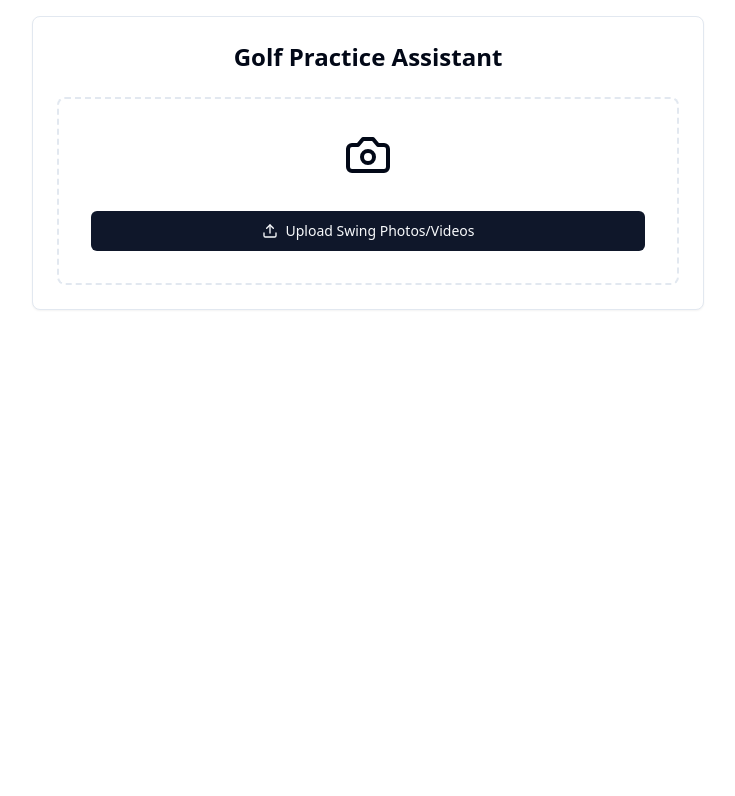
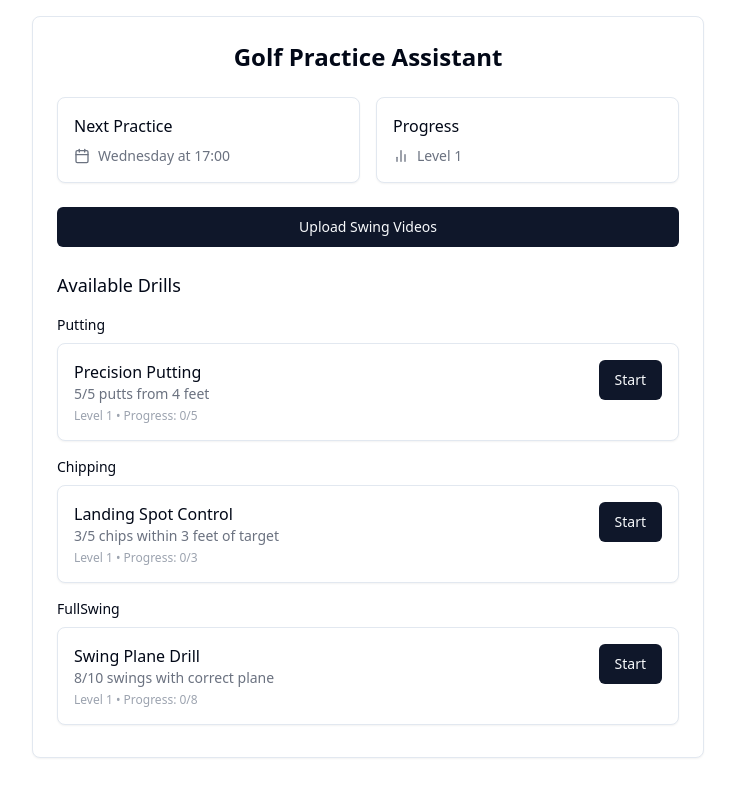
Before and after one commit to smanielp/golf-app, a Next.js app: page / in a window 1280 px wide. Shown: the top 796 px of the page, without its empty margins (272-1007 px from the left). Built offline with nearby package versions, Linux system fonts and the light colour scheme.

Commit message:
Update GolfCoachApp with new component structure and progress tracking

```diff
--- a/src/components/GolfCoachApp.tsx
+++ b/src/components/GolfCoachApp.tsx
@@ -1,25 +1,38 @@
-import React, { useState, useRef } from 'react';
+// src/components/GolfCoachApp.tsx
+import React, { useState, useEffect } from 'react';
 import { Card, CardHeader, CardContent } from '@/components/ui/card';
-import { Button } from '@/components/ui/button';
-import { Camera, Upload, X } from 'lucide-react';
+import { UploadedFile, Drill, ProgressState } from './types';
+import Dashboard from './dashboard/Dashboard';
+import PracticeSession from './practice/PracticeSession';
+import MediaUploaderView from './media/MediaUploaderView';
 
-type UploadedFile = {
-  file: File;
-  preview: string;
-  type: 'image' | 'video';
-};
+export const GolfCoachApp: React.FC = () => {
+  // App state
+  const [currentView, setCurrentView] = useState<'dashboard' | 'practice' | 'upload'>('dashboard');
+  const [uploadedFiles, setUploadedFiles] = useState<UploadedFile[]>([]);
+  const [selectedDrill, setSelectedDrill] = useState<Drill | null>(null);
+  const [drillProgress, setDrillProgress] = useState<ProgressState>({});
 
-export const GolfCoachApp = () => {
-  const [uploadedFiles, setUploadedFiles] = useState<UploadedFile[]>([]);
-  const fileInputRef = useRef<HTMLInputElement>(null);
+  // Load saved progress from localStorage on initial render
+  useEffect(() => {
+    const savedProgress = localStorage.getItem('drillProgress');
+    if (savedProgress) {
+      try {
+        setDrillProgress(JSON.parse(savedProgress));
+      } catch (e) {
+        console.error('Failed to parse saved progress');
+      }
+    }
+  }, []);
 
-  const handleFileSelect = (event: React.ChangeEvent<HTMLInputElement>) => {
-    const files = Array.from(event.target.files || []);
-    const mediaFiles = files.filter(file =>
-      file.type.startsWith('image/') || file.type.startsWith('video/')
-    );
+  // Save progress to localStorage whenever it changes
+  useEffect(() => {
+    localStorage.setItem('drillProgress', JSON.stringify(drillProgress));
+  }, [drillProgress]);
 
-    const newFiles = mediaFiles.map(file => ({
+  // Handle file uploads
+  const handleFilesSelected = (files: File[]) => {
+    const newFiles = files.map(file => ({
       file,
       preview: URL.createObjectURL(file),
       type: file.type.startsWith('image/') ? 'image' : 'video'
@@ -28,6 +41,7 @@ export const GolfCoachApp = () => {
     setUploadedFiles(prev => [...prev, ...newFiles]);
   };
 
+  // Remove a file
   const removeFile = (index: number) => {
     setUploadedFiles(prev => {
       const newFiles = [...prev];
@@ -37,65 +51,83 @@ export const GolfCoachApp = () => {
     });
   };
 
+  // Update drill progress
+  const updateDrillProgress = (drillId: string, success: boolean) => {
+    setDrillProgress(prev => {
+      const currentProgress = prev[drillId] || { level: 1, successCount: 0, attempts: 0 };
+      const drill = selectedDrill;
+
+      if (!drill) return prev;
+
+      const currentLevel = drill.progressionLevels[currentProgress.level - 1];
+
+      const newProgress = {
+        ...currentProgress,
+        successCount: success ? currentProgress.successCount + 1 : currentProgress.successCount,
+        attempts: currentProgress.attempts + 1
+      };
+
+      // Check for level progression
+      if (newProgress.successCount >= currentLevel.target &&
+          newProgress.attempts <= currentLevel.attempts) {
+        if (currentProgress.level < drill.progressionLevels.length) {
+          alert(`Congratulations! You've advanced to level ${currentProgress.level + 1}!`);
+          return {
+            ...prev,
+            [drillId]: { level: currentProgress.level + 1, successCount: 0, attempts: 0 }
+          };
+        }
+      }
+
+      return { ...prev, [drillId]: newProgress };
+    });
+  };
+
+  // Navigation handlers
+  const handleStartUpload = () => {
+    setCurrentView('upload');
+  };
+
+  const handleSelectDrill = (drill: Drill) => {
+    setSelectedDrill(drill);
+    setCurrentView('practice');
+  };
+
+  const handlePracticeComplete = () => {
+    setSelectedDrill(null);
+    setCurrentView('dashboard');
+  };
+
   return (
     <Card className="w-full max-w-2xl mx-auto">
       <CardHeader>
         <h1 className="text-2xl font-bold text-center">Golf Practice Assistant</h1>
       </CardHeader>
       <CardContent>
-        <div className="space-y-6">
-          <div className="text-center p-8 border-2 border-dashed rounded-lg">
-            <Camera className="mx-auto mb-4" size={48} />
-            <div className="space-y-4">
-              <input
-                type="file"
-                ref={fileInputRef}
-                onChange={handleFileSelect}
-                accept="image/*,video/*"
-                multiple
-                className="hidden"
-              />
+        {currentView === 'dashboard' && (
+          <Dashboard
+            drillProgress={drillProgress}
+            onSelectDrill={handleSelectDrill}
+            onStartUpload={handleStartUpload}
+          />
+        )}
 
-              <Button
-                className="w-full"
-                onClick={() => fileInputRef.current?.click()}
-              >
-                <Upload className="w-4 h-4 mr-2" />
-                Upload Swing Photos/Videos
-              </Button>
+        {currentView === 'practice' && selectedDrill && (
+          <PracticeSession
+            drill={selectedDrill}
+            onComplete={updateDrillProgress}
+            onExit={handlePracticeComplete}
+          />
+        )}
 
-              {uploadedFiles.length > 0 && (
-                <div className="mt-4 grid grid-cols-2 gap-4">
-                  {uploadedFiles.map((file, index) => (
-                    <div key={index} className="relative">
-                      {file.type === 'image' ? (
-                        <img
-                          src={file.preview}
-                          alt={`Upload ${index + 1}`}
-                          className="w-full h-32 object-cover rounded-lg"
-                        />
-                      ) : (
-                        <video
-                          src={file.preview}
-                          className="w-full h-32 object-cover rounded-lg"
-                          controls
-                        />
-                      )}
-                      <Button
-                        variant="destructive"
-                        size="icon"
-                        className="absolute top-2 right-2 w-6 h-6"
-                        onClick={() => removeFile(index)}
-                      >
-                        <X className="w-4 h-4" />
-                      </Button>
-                    </div>
-                  ))}
-                </div>
-              )}
-            </div>
-          </div>
-        </div>
+        {currentView === 'upload' && (
+          <MediaUploaderView
+            uploadedFiles={uploadedFiles}
+            onFilesSelected={handleFilesSelected}
+            onRemoveFile={removeFile}
+            onDone={() => setCurrentView('dashboard')}
+          />
+        )}
       </CardContent>
     </Card>
   );
```
